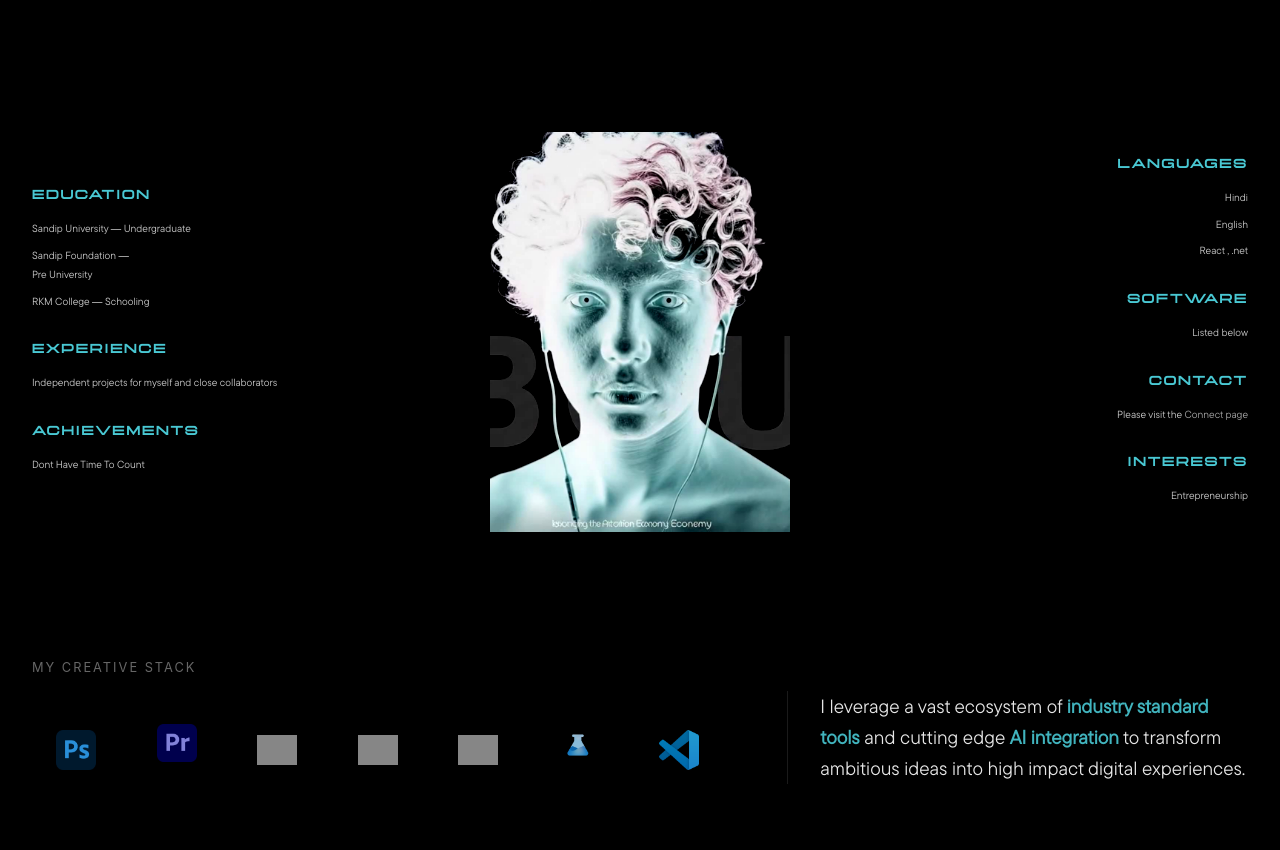
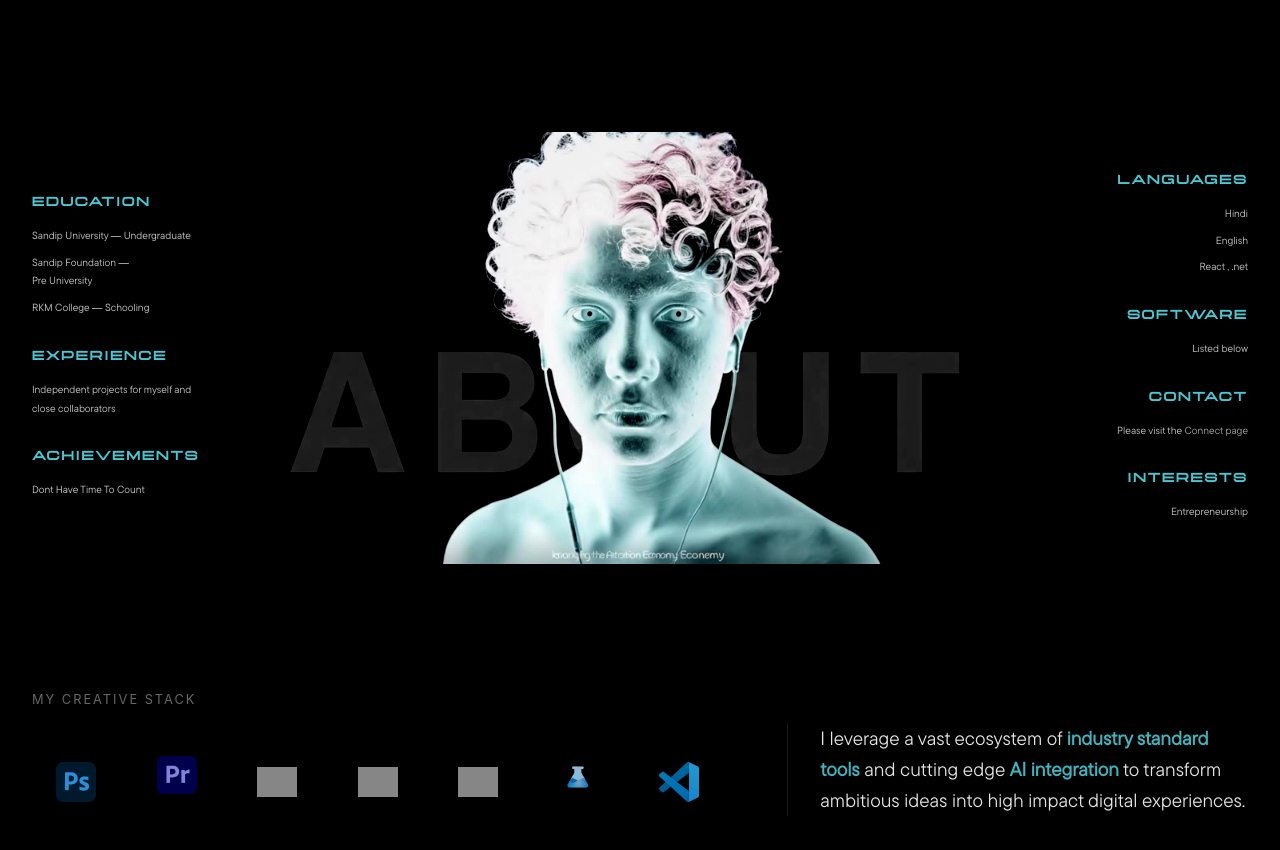
Before and after one commit to sahilchavan751/SahilChavan-Portfolio-2.0, a Next.js app: page / in a window 1280 px wide. Shown: the part 1040-1890 px from the top of the page. Built offline with nearby package versions, Linux system fonts and the light colour scheme; grey boxes are pictures that could not be loaded; a web font is replaced by a local one.

Commit message:
style: fix grid collapse issue causing tiny canvas size in profile section

```diff
--- a/src/app/globals.css
+++ b/src/app/globals.css
@@ -651,8 +651,9 @@ body {
 }
 
 .profile-image-container {
-    max-width: 750px;
-    width: 100%;
+    width: 60vw;
+    max-width: 1000px;
+    min-width: 300px;
     position: relative;
     z-index: 1;
 }
@@ -667,14 +668,12 @@ body {
 
 .profile-image-container canvas {
     width: 100%;
-    aspect-ratio: 3 / 4;
+    aspect-ratio: 16 / 9;
     display: block;
     filter: contrast(1.3) saturate(1.1) drop-shadow(0 20px 40px rgba(0, 0, 0, 0.3));
-    transition: transform 0.3s ease;
-}
-
-.profile-image-container img:hover,
-.profile-image-container canvas:hover {
+}
+
+.profile-image-container img:hover {
     transform: scale(1.02);
 }
 
```
